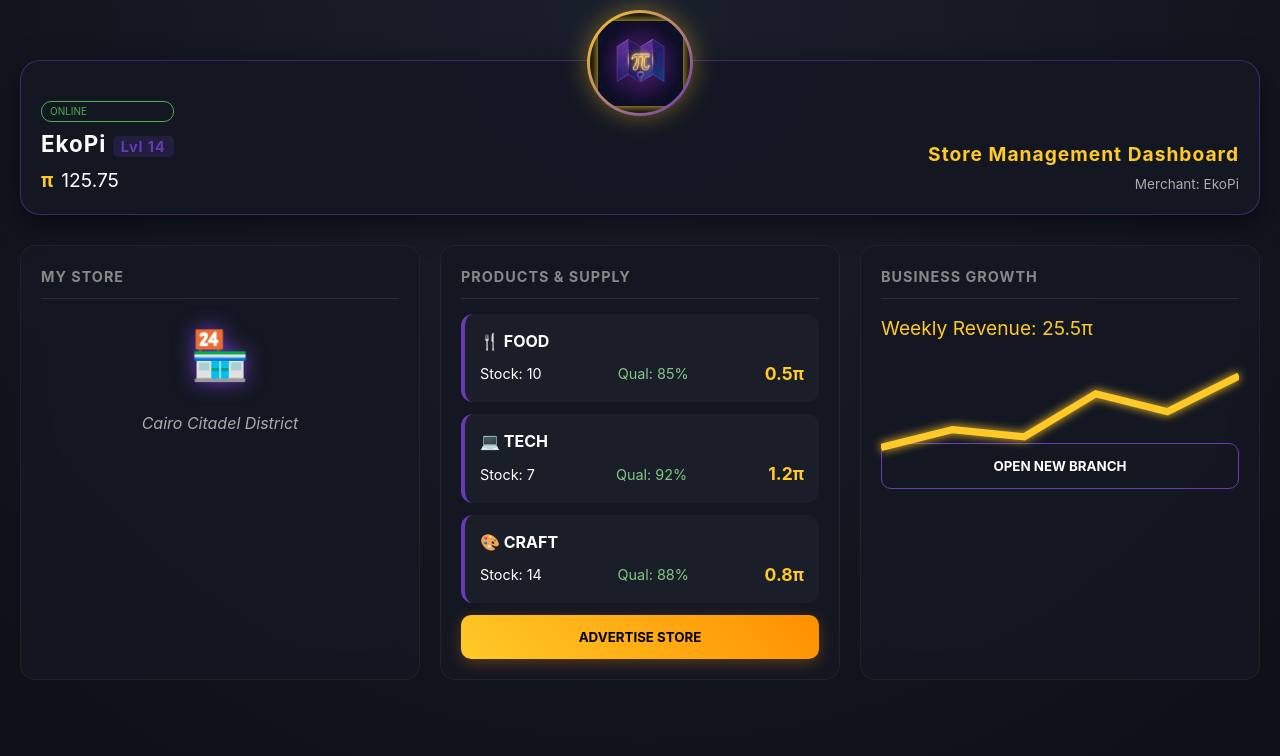
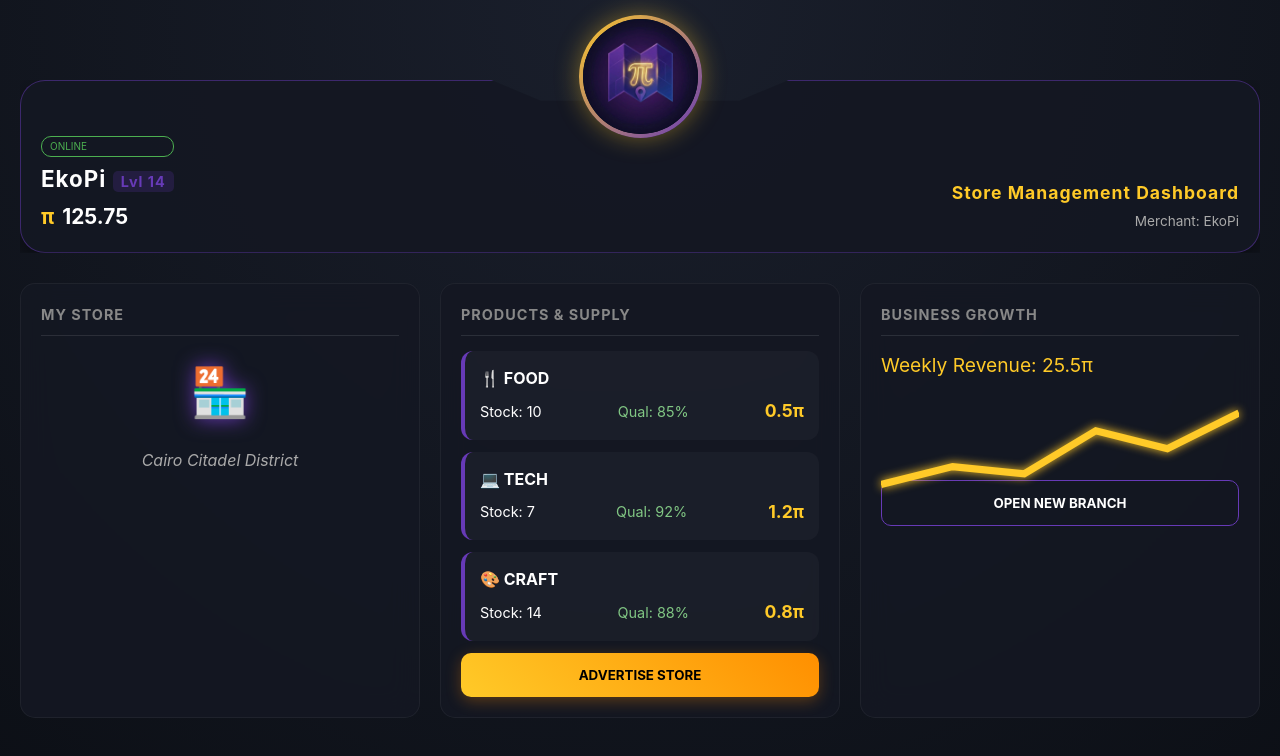
Before and after one commit to Maplypi-Official/maplypi-frontend, a React (Vite) app: page / in a window 1280 px wide. Shown: the top 756 px of the page. Built offline with nearby package versions, Linux system fonts and the light colour scheme; no server answers.

Commit message:
Update App.css

```diff
--- a/src/App.css
+++ b/src/App.css
@@ -19,7 +19,7 @@ body {
 /* --- حاوية الـ Dashboard الرئيسية --- */
 .ts-dashboard {
   min-height: 100vh;
-  padding: 60px 20px 20px 20px; /* زيادة Padding العلوي لإعطاء مساحة للوجو */
+  padding: 80px 20px 20px 20px; /* زيادة المساحة العلوية لاستيعاب اللوجو البارز */
   background: radial-gradient(circle at top, #1a1f2c, #0b0e14);
 }
 
@@ -28,22 +28,22 @@ body {
   display: flex;
   justify-content: center;
   position: absolute;
-  top: 10px;
+  top: 15px; /* ضبط المكان لينطبق على فتحة الهيدر */
   left: 0;
   right: 0;
   z-index: 100;
 }
 
 .logo-outer-circle {
-  width: 100px;
-  height: 100px;
+  width: 115px; /* تكبير بسيط ليطابق أبعاد الصورة المطلوبة */
+  height: 115px;
   background: linear-gradient(135deg, var(--gold-glow), var(--primary-purple));
   border-radius: 50%;
   display: flex;
   justify-content: center;
   align-items: center;
   box-shadow: 0 0 25px rgba(255, 202, 40, 0.4);
-  padding: 3px;
+  padding: 4px; /* سمك الإطار الذهبي */
 }
 
 .logo-inner-circle {
@@ -54,28 +54,31 @@ body {
   display: flex;
   justify-content: center;
   align-items: center;
-  overflow: hidden;
+  overflow: hidden; /* قص الزوايا السوداء للصورة المربعة */
+  position: relative;
 }
 
 .central-logo {
-  width: 85%;
-  height: 85%;
-  object-fit: contain;
-  filter: drop-shadow(0 0 5px var(--gold-glow));
+  width: 100%; /* تمديد الصورة لتملأ الدائرة بالكامل */
+  height: 100%;
+  object-fit: cover; /* التخلص من الفراغات السوداء الجانبية */
+  filter: drop-shadow(0 0 8px var(--gold-glow));
 }
 
 /* --- الهيدر (User Profile & Title) --- */
 .ts-header {
   display: flex;
   justify-content: space-between;
-  align-items: flex-end; /* لضمان تناسق النصوص مع مكان اللوجو */
+  align-items: flex-end;
   margin-bottom: 30px;
-  padding: 40px 20px 20px 20px; /* مساحة إضافية تحت اللوجو */
+  padding: 55px 20px 20px 20px; /* زيادة الـ Padding العلوي عشان اللوجو مبيغطي القفلة */
   background: var(--panel-bg);
   border: 1px solid rgba(103, 58, 183, 0.5);
-  border-radius: 20px;
+  border-radius: 25px;
   box-shadow: 0 10px 30px rgba(0, 0, 0, 0.5);
   position: relative;
+  /* تأثير القوس العلوي ليحتضن اللوجو */
+  clip-path: polygon(0% 0%, 38% 0%, 42% 12%, 58% 12%, 62% 0%, 100% 0%, 100% 100%, 0% 100%);
 }
 
 .dashboard-info {
@@ -85,7 +88,7 @@ body {
 .dashboard-info h3 {
   margin: 0;
   color: var(--gold-glow);
-  font-size: 1.2rem;
+  font-size: 1.1rem;
 }
 
 .merchant-tag {
@@ -111,8 +114,9 @@ body {
 .balance-container {
   display: flex;
   align-items: center;
-  font-size: 1.2rem;
+  font-size: 1.3rem;
   margin-top: 5px;
+  font-weight: bold;
 }
 
 .status-badge {
```
